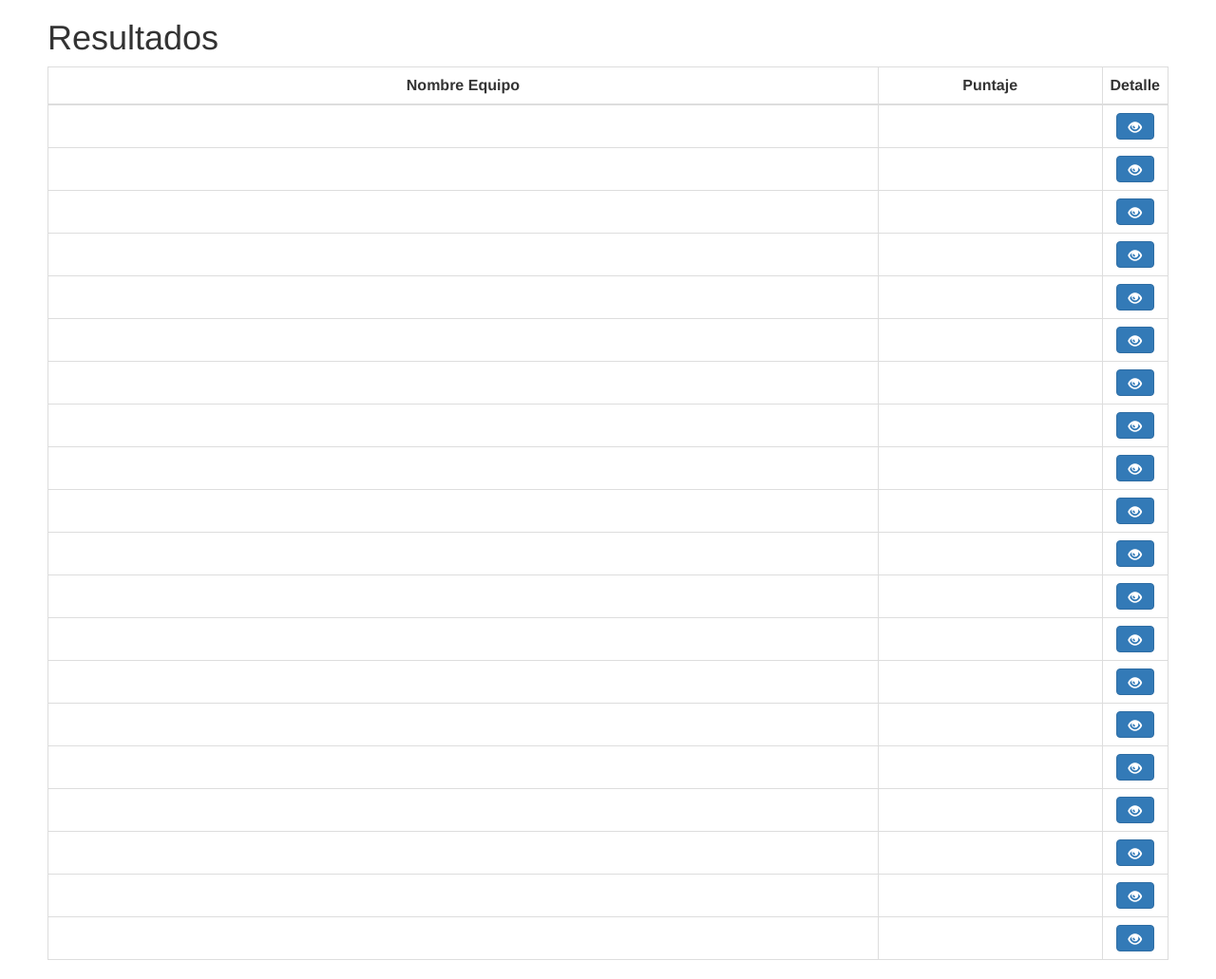
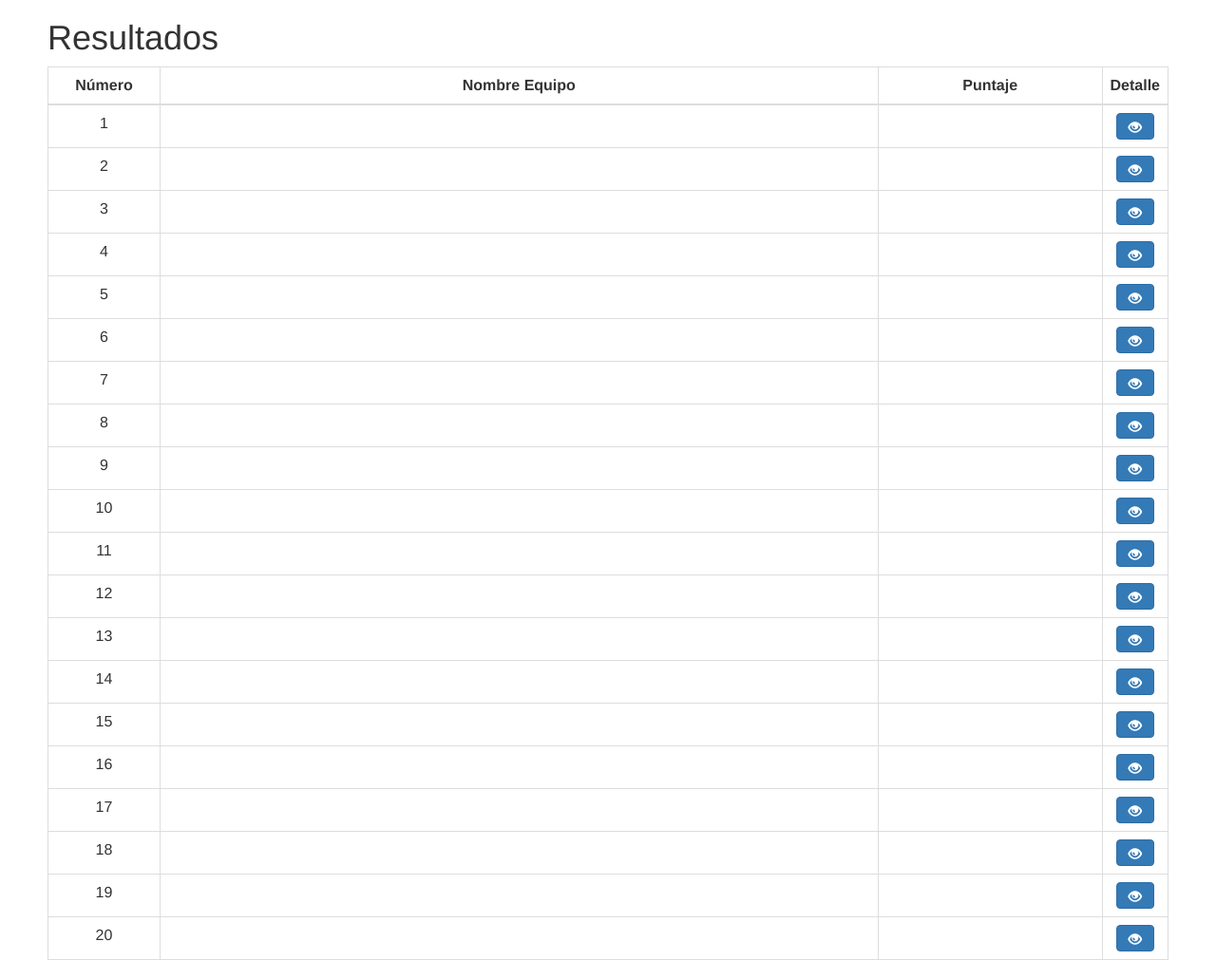
Before and after one commit to dewynl/Hackathon, a Django app: template evaluacion/templates/resultados.html in a window 1280 px wide. Shown: the part 52-1083 px from the top of the page at 95% size. Run offline with Django 3.2, Linux system fonts and the light colour scheme; the template is opened without the code that fills it: values that come from a table or form of the project are taken from there, others are empty; data comes from the database, SQL or seed files in the repository; both versions use the stored data as it was after the commit; some libraries are stand-ins or nearby versions.

Commit message:
Numero de equipos en tabla resultado.

```diff
--- a/evaluacion/models.py
+++ b/evaluacion/models.py
@@ -64,6 +64,10 @@
         return 'Equipo: ' + self.equipo.nombre + ', Criterio: ' + self.criterio.nombre + \
                ', Jurado: ' + self.jurado.user.first_name + ', Puntaje: ' + str(self.puntaje)
 
+    def delete(self, *args, **kwargs):
+        self.equipo.puntuacion -= self.puntaje
+        self.equipo.save()
+
 
 class EquipoEvaluado(models.Model):
     equipo = models.ForeignKey(Equipo, on_delete=models.DO_NOTHING)
--- a/evaluacion/templates/resultados.html
+++ b/evaluacion/templates/resultados.html
@@ -47,6 +47,7 @@
         <table class="table table-bordered">
             <thead>
             <tr>
+                <td class="text-center"><b>Número</b></td>
                 <td class="text-center"><b>Nombre Equipo</b></td>
                 <td class="text-center"><b>Puntaje</b></td>
                 <td class="text-center"><b>Detalle</b></td>
@@ -55,6 +56,7 @@
             <tbody>
             {% for e in object_list %}
                 <tr>
+                    <td class="text-center" width="10%">{{ e.pk }}</td>
                     <td class="text-center">{{ e.nombre }}</td>
                     <td width="20%" class="text-center">{{ e.puntuacion }}</td>
                     <td width="5%" class="text-center"><a class="btn btn-primary" href="/detalle-puntos/{{ e.id }}">
```
Also changed, not shown: db.sqlite3.
